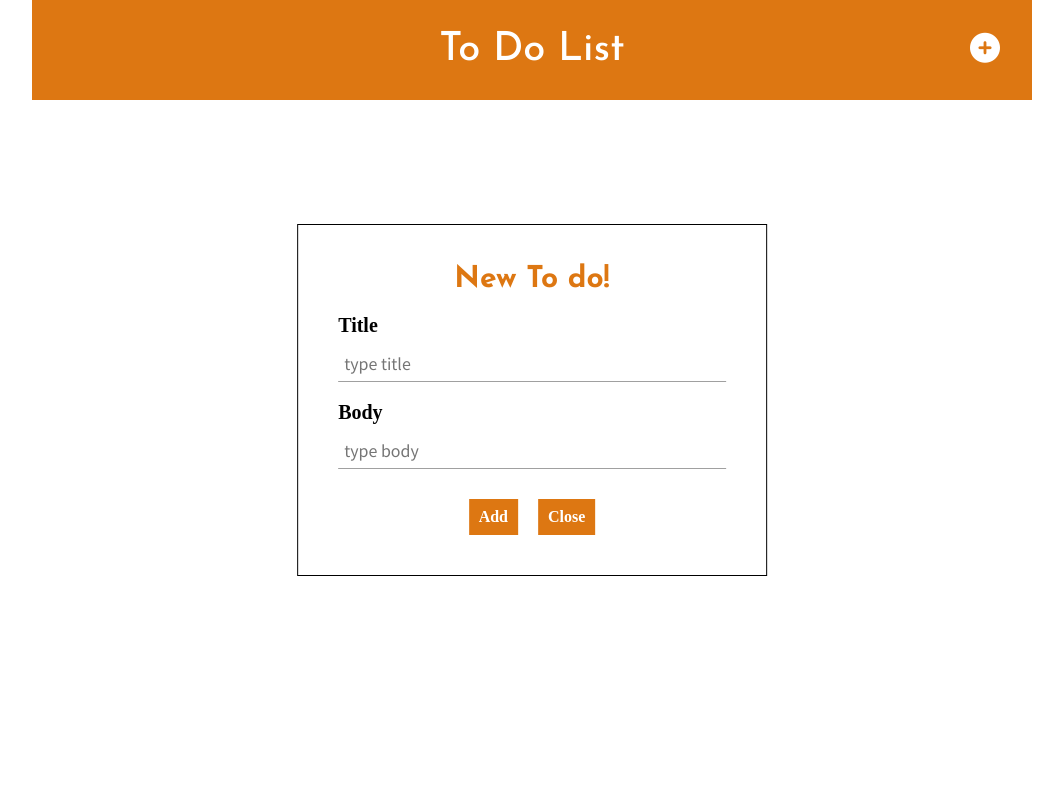
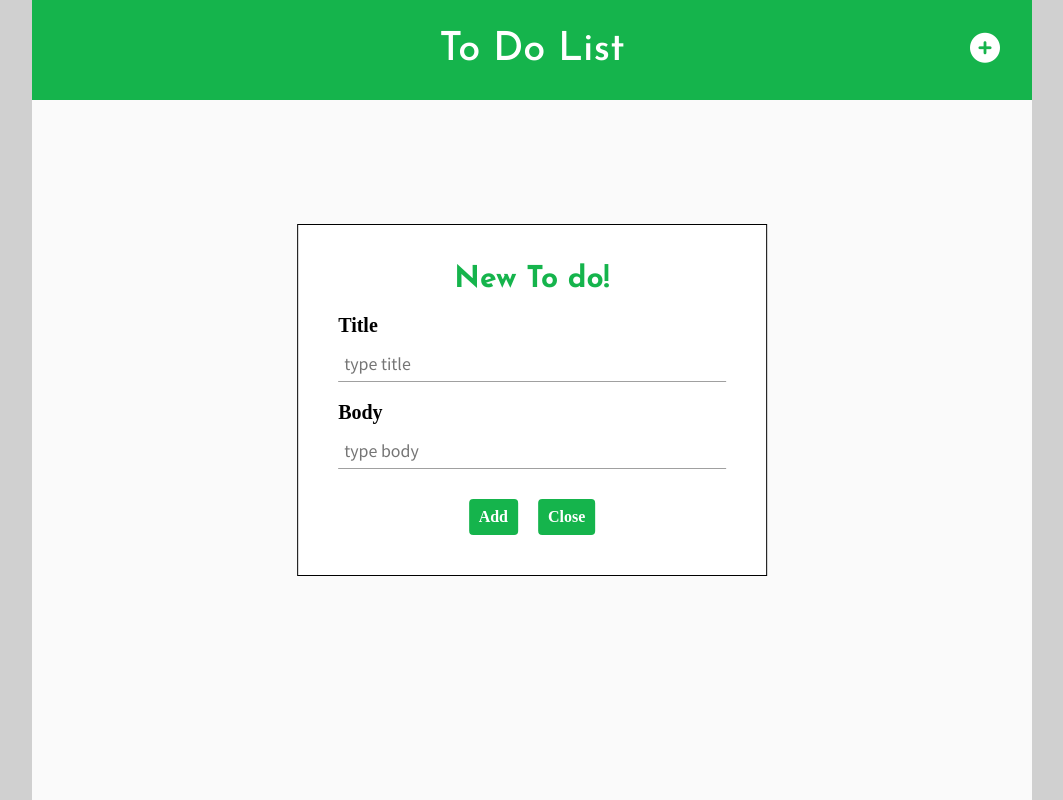
Before and after one commit to honey-punch/react-todolist, a React (Create React App) app: page / in a window 1280 px wide. Both pictures are taken after a click on the button 1093 px from the left and 50 px from the top of the page. Shown: the whole page, without its empty margins (108-1171 px from the left). Built offline with nearby package versions, Linux system fonts and the light colour scheme.

Commit message:
css 수정

```diff
--- a/src/css/dialog.css
+++ b/src/css/dialog.css
@@ -42,4 +42,5 @@
     color: var(--white-color);
     font-weight: var(--font-weight-bold);
     cursor: pointer;
+    border-radius: 4px;
 }
--- a/src/css/todoList.css
+++ b/src/css/todoList.css
@@ -1,6 +1,6 @@
 .todo-list {
     min-height: 100vh;
-    padding: 20px;
+    padding: var(--todo-item);
     box-sizing: border-box;
     background-color: var(--white-color);
     opacity: 0.9;
@@ -13,6 +13,7 @@
     box-sizing: border-box;
     padding: var(--todo-item);
     margin-bottom: 20px;
+    border-radius: 20px;
 }
 .todo-item__title {
     font-size: var(--font-size-title);
@@ -33,7 +34,7 @@
     cursor: pointer;
     color: var(--main-color);
     transition: 0.5s;
-    margin-right: 10px;
+    margin-right: 12px;
 }
 .todo-item__check:hover {
     font-size: var(--font-size-logo);
--- a/src/index.css
+++ b/src/index.css
@@ -4,10 +4,11 @@
 
 :root {
   /* color */
-  --main-color: #dd7712;
+  --main-color: #15b44c;
   --red-color: rgb(186, 0, 0);
   --white-color: rgb(255, 255, 255);
   --grey-color: rgb(160, 160, 160);
+  --light-grey-color: rgb(208, 208, 208);
   /* shadow */
   --shadow: 0 0 10px rgba(0, 0, 0, 0.2);
   /* font */
@@ -29,7 +30,7 @@
   display: flex;
   flex-direction: column;
   align-items: center;
-  background-image: url();
+  background-color: var(--light-grey-color);
   background-position: center;
   overflow: scroll;
 }
```
